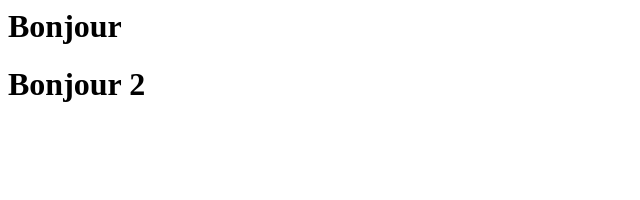
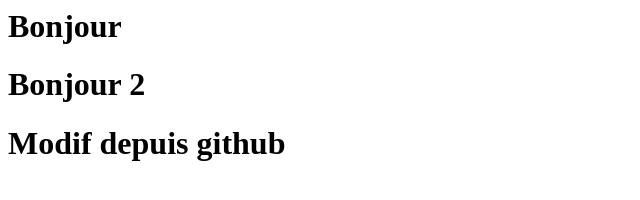
Before and after one commit to OlivierFst/projet1, a plain HTML site: page index.html in a window 1280 px wide. Shown: the whole page, without its empty margins (0-640 px from the left). Drawn offline with Linux system fonts and the light colour scheme.

Commit message:
Update index.html

```diff
--- a/index.html
+++ b/index.html
@@ -5,5 +5,6 @@
 
         <h1>Bonjour</h1>
         <h1>Bonjour 2</h1>
+        <h1>Modif depuis github</h1>
     </body>
 </html>
```
